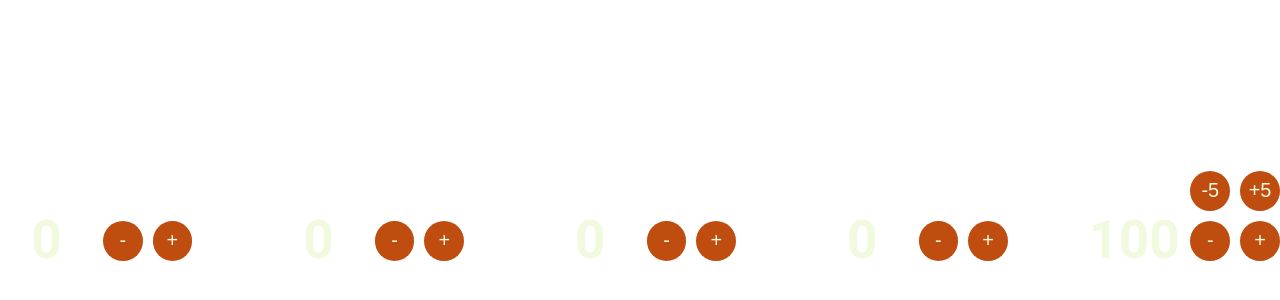
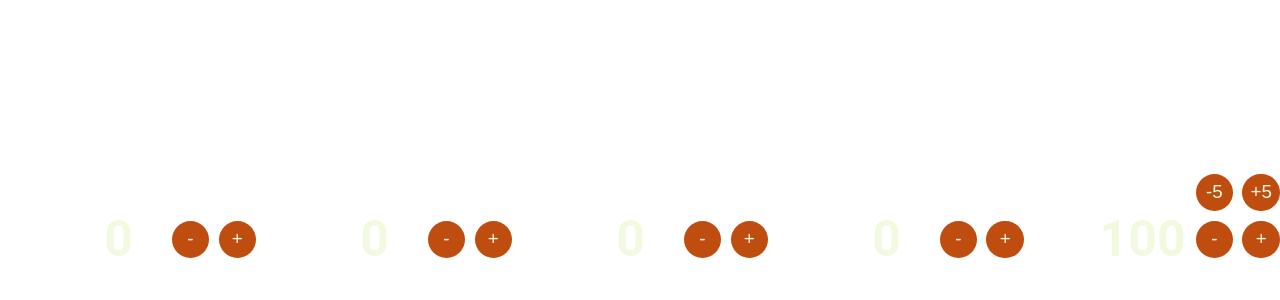
Before and after one commit to meganfitchett-jpg/All-Counters, a plain HTML site: page index.html in a window 1280 px wide. Shown: the part 184-484 px from the top of the page. Drawn offline with Linux system fonts and the light colour scheme.

Commit message:
Update index.html

```diff
--- a/index.html
+++ b/index.html
@@ -7,7 +7,7 @@
       :root {
         --c: 29;
         --g: 12;
-        --u: min(calc(100vw / (5 * var(--c) + 4 * var(--g))), 3vh); }
+        --u: min(calc(100vw / (5 * var(--c) + 5 * var(--g))), 3vh); }
       html, body {
         margin: 0;
         height: 100%;
@@ -26,6 +26,7 @@
         flex-direction: row;
         align-items: flex-end;
         gap: calc(var(--u) * var(--g));
+        padding-left: calc(var(--u) * var(--g));
       }
       .counter {
         display: flex;
```
